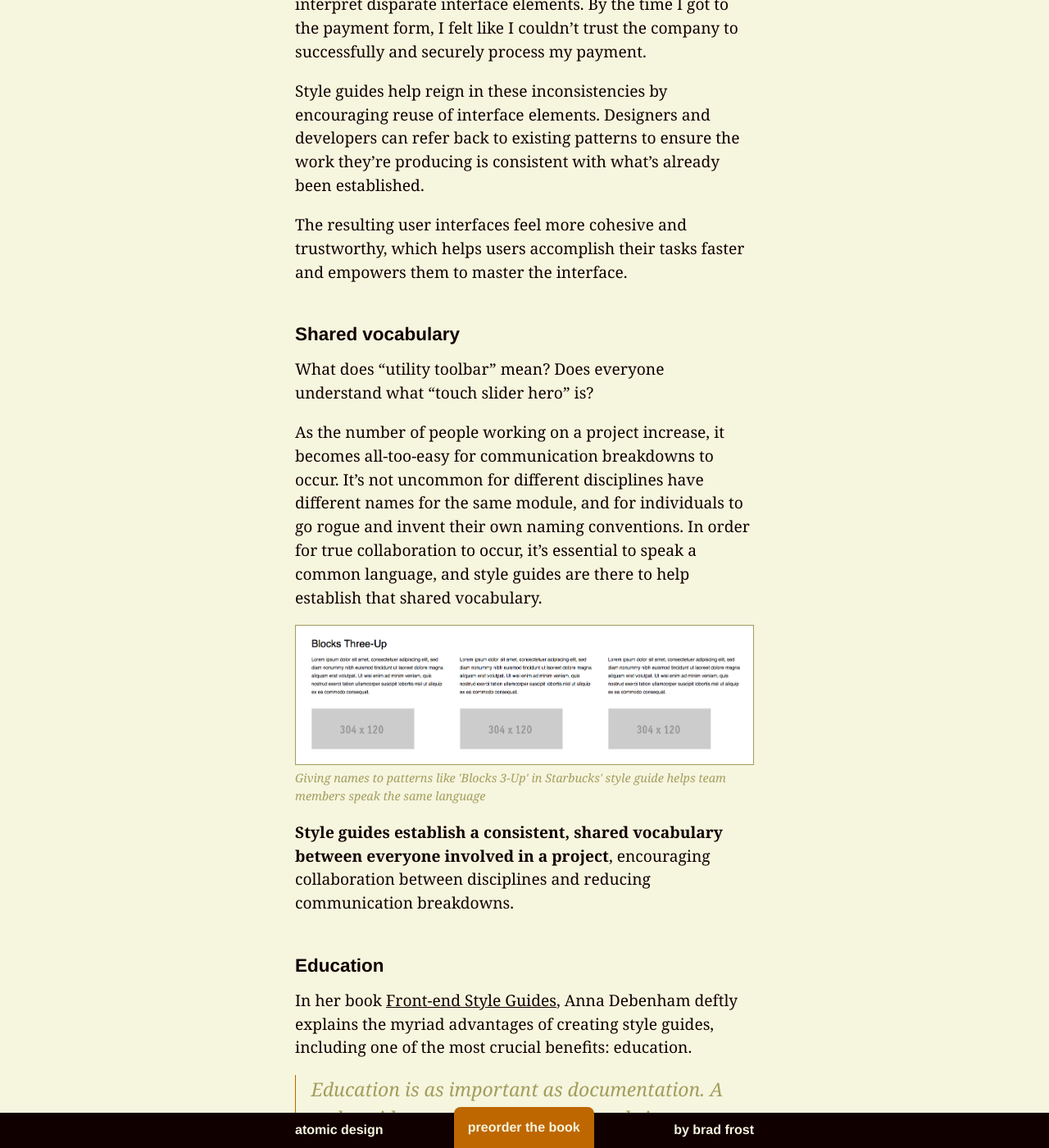
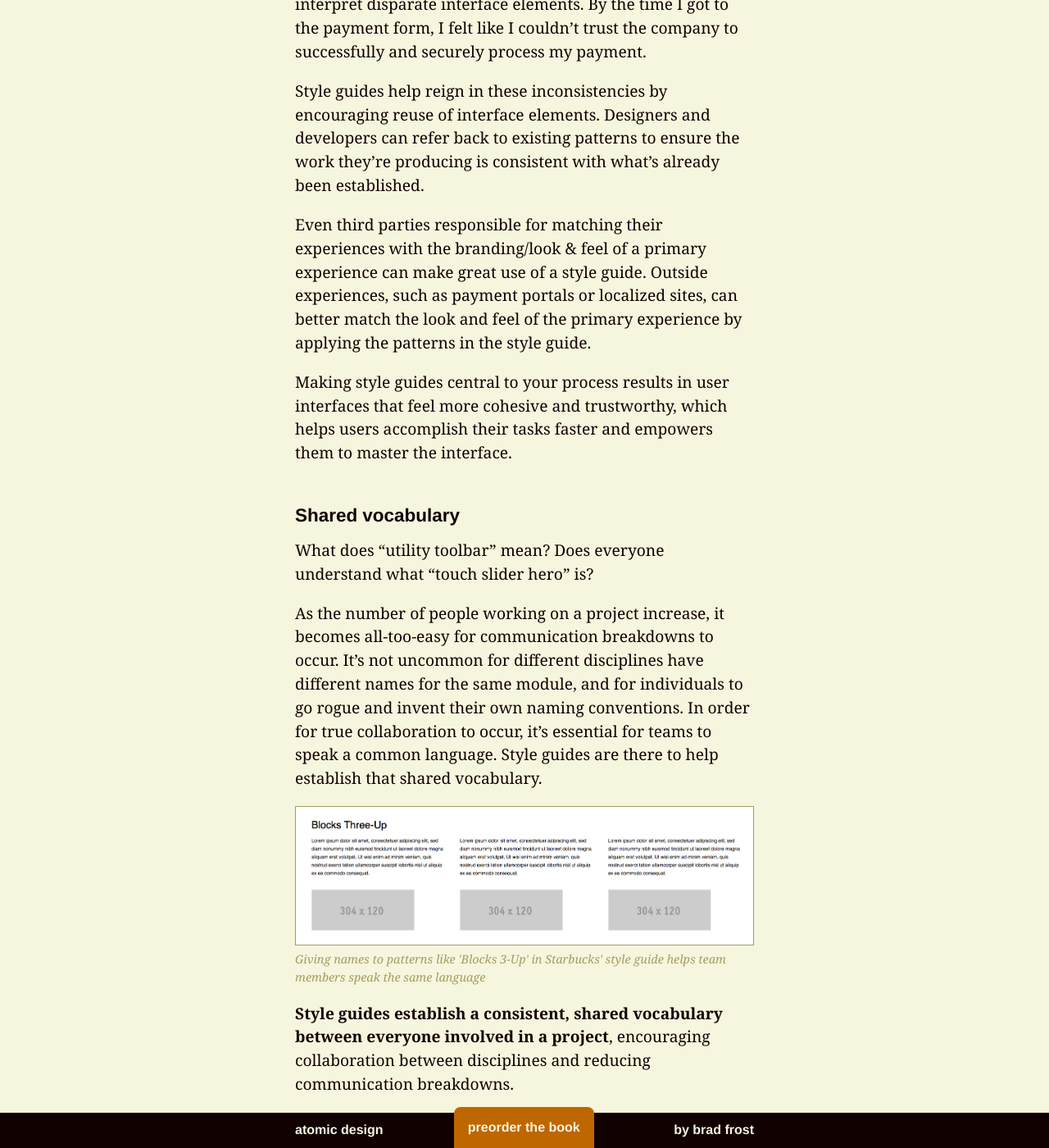
Before and after one commit to bradfrost/atomic-design, a Jekyll site: the page built from chapter-1.md, in a window 1280 px wide and 1400 px high, scrolled down 24715 px. Shown: the whole window at 82% size. Built offline with Jekyll 4.4.1, drawn with Linux system fonts in a browser that asks for light colours; some of the changed text lies outside the part shown.

Commit message:
Chapter 1 draft

```diff
--- a/chapter-1.md
+++ b/chapter-1.md
@@ -254,12 +254,14 @@ I recently visited my health insurance provider’s website to pay my bill. In t
 
 Style guides help reign in these inconsistencies by encouraging  reuse of interface elements. Designers and developers can refer back to existing patterns to ensure the work they’re producing is consistent with what’s already been established.
 
-The resulting user interfaces feel more cohesive and trustworthy, which helps users accomplish their tasks faster and empowers them to master the interface.
+Even third parties responsible for matching their experiences with the branding/look & feel of a primary experience can make great use of a style guide. Outside experiences, such as payment portals or localized sites, can better match the look and feel of the primary experience by applying the patterns in the style guide.
+
+Making style guides central to your process results in user interfaces that feel more cohesive and trustworthy, which helps users accomplish their tasks faster and empowers them to master the interface.
 
 ### Shared vocabulary
 What does “utility toolbar” mean? Does everyone understand what “touch slider hero” is?
 
-As the number of people working on a project increase, it becomes all-too-easy for communication breakdowns to occur. It's not uncommon for different disciplines have different names for the same module, and for individuals to go rogue and invent their own naming conventions. In order for true collaboration to occur, it's essential to speak a common language, and style guides are there to help establish that shared vocabulary.
+As the number of people working on a project increase, it becomes all-too-easy for communication breakdowns to occur. It's not uncommon for different disciplines have different names for the same module, and for individuals to go rogue and invent their own naming conventions. In order for true collaboration to occur, it's essential for teams to speak a common language. Style guides are there to help establish that shared vocabulary.
 
 {% include figure.html src="../images/content/starbucks-blocks-3up.png" caption="Giving names to patterns like 'Blocks 3-Up' in Starbucks' style guide helps team members speak the same language" %}
 
@@ -270,12 +272,12 @@ In her book [Front-end Style Guides](http://maban.co.uk/projects/front-end-style
 
 > Education is as important as documentation. A style guide can show clients that websites are systems rather than collections of pages. <cite>[Anna Debenham](http://maban.co.uk/projects/front-end-style-guides/)</cite>
 
-Style guides demonstrate to clients, stakeholders, and other disciplines that there's a lot of really thoughtful work going into a website's design and development beyond just "hey, let's make a new website". A pattern library communicates the underlying design language in a very tangible way, which helps stakeholders understand that an underlying system is determining the final interface.
+Style guides demonstrate to clients, stakeholders, and other disciplines that there's a lot of really thoughtful work going into a website's design and development beyond just "hey, let's make a new website". **A pattern library communicates the underlying design language in a very tangible way**, which helps stakeholders understand that an underlying system is determining the final interface.
 
 Style guides can help alleviate "Special Snowflake Syndrome", where certain departments in an organization think that they have unique problems and therefore demand unique solutions. By exposing the design system in the form of a style guide, these Special Snowflakes can better appreciate consistency and understand why their requests for custom designs receive pushback.
 
 ### An empathetic workflow
-Helps designers and developers think of the greater good. How their work affects the rest of the system. Collaboration.
+Education isn't just for clients and stakeholders. Helps designers and developers think of the greater good. How their work affects the rest of the system. Collaboration.
 
 ### Easier testing
 Easier to test. The ability to hone in on a specific component to figure out what’s causing problems. AB tests.
```
Also changed, not shown: 2 other files.
